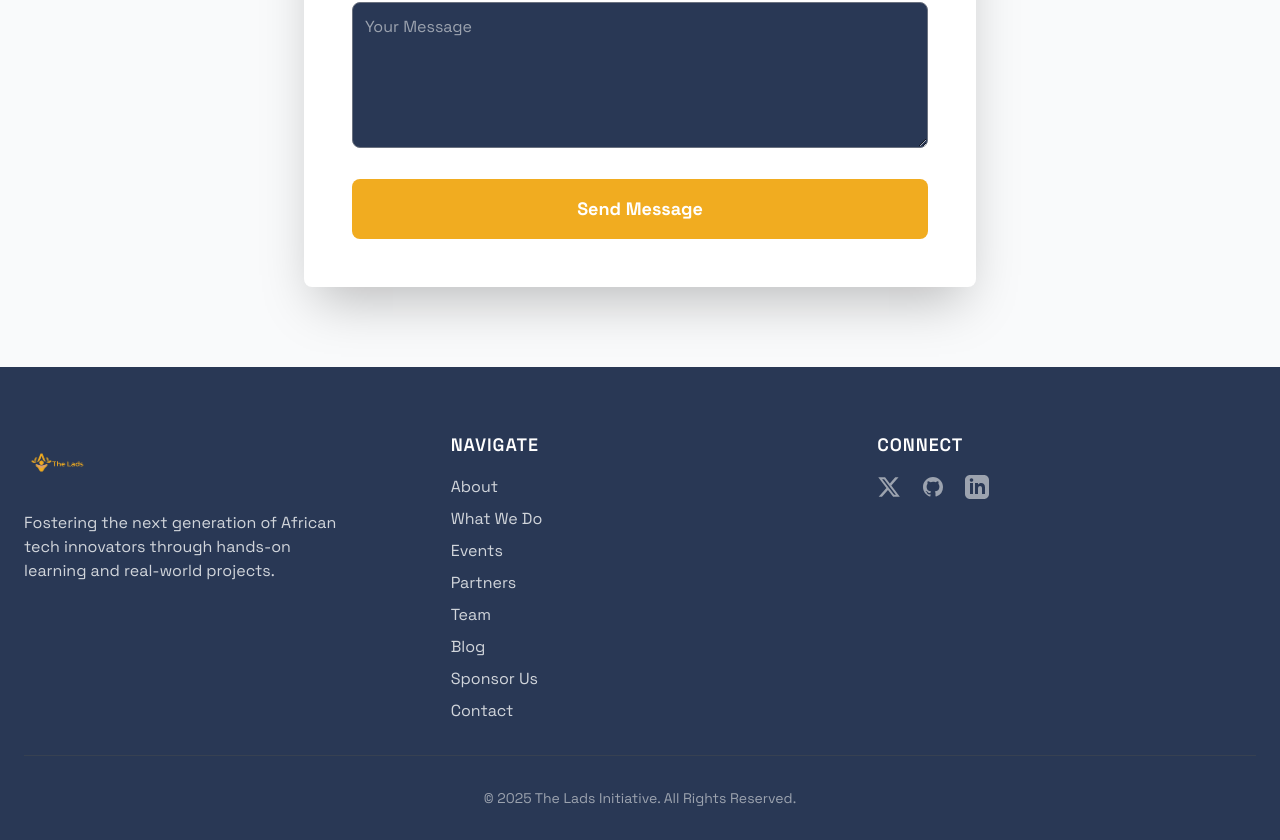
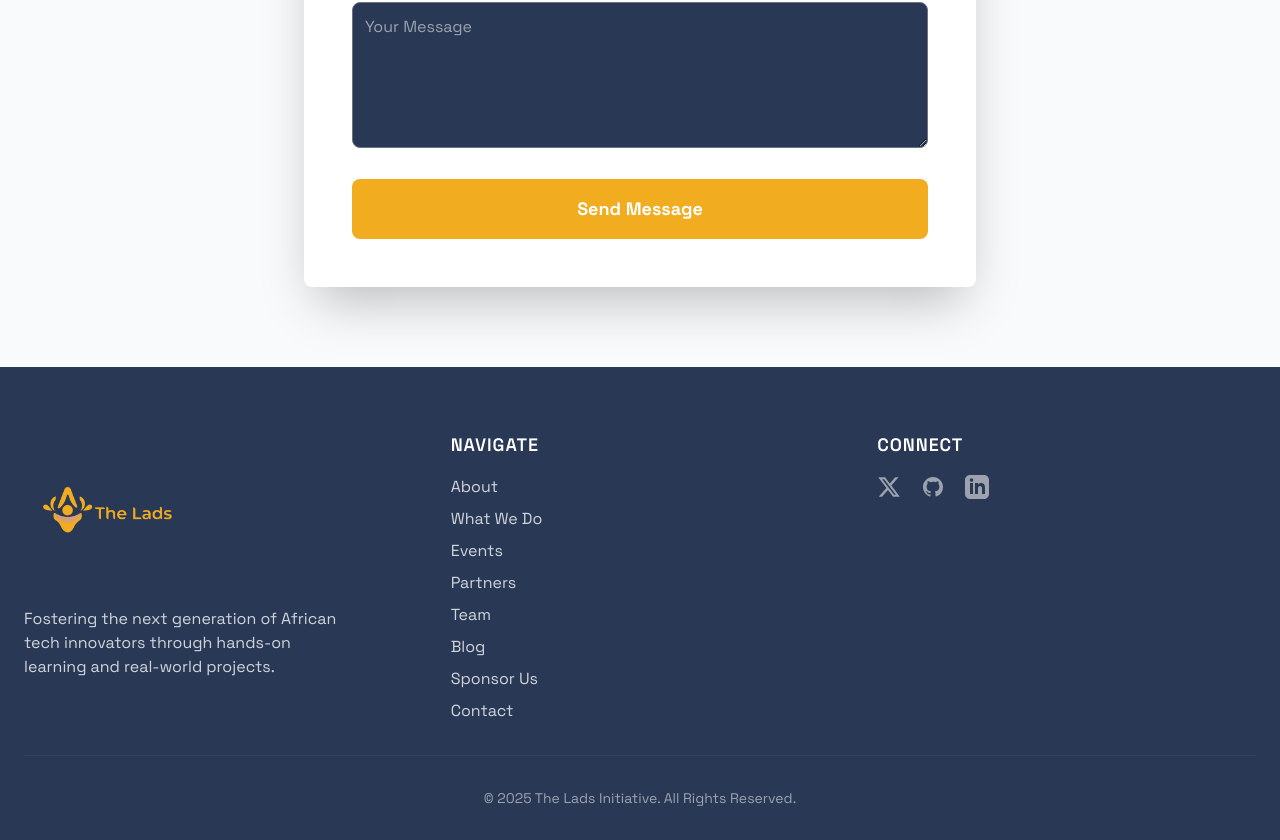
Before and after one commit to 0uma0tieno/the-lads, a React (Vite) app: page / in a window 1280 px wide. Shown: the part 8550-9390 px from the top of the page. Built offline with nearby package versions, Linux system fonts and the light colour scheme; no server answers.

Commit message:
Update Footer.tsx
updtaed the logo size

```diff
--- a/src/components/Footer.tsx
+++ b/src/components/Footer.tsx
@@ -18,7 +18,7 @@ const Footer: React.FC = () => {
                         <img
                             src="/images/GOLDEN YELLOW - HORIZONTAL.png"
                             alt="The Lads Logo"
-                            className="mr-2 h-16 w-auto"
+                            className="mr-20 h-40 w-auto"
     />
                         <p className="text-gray-300 max-w-xs">
                             Fostering the next generation of African tech innovators through hands-on learning and real-world projects.
```
